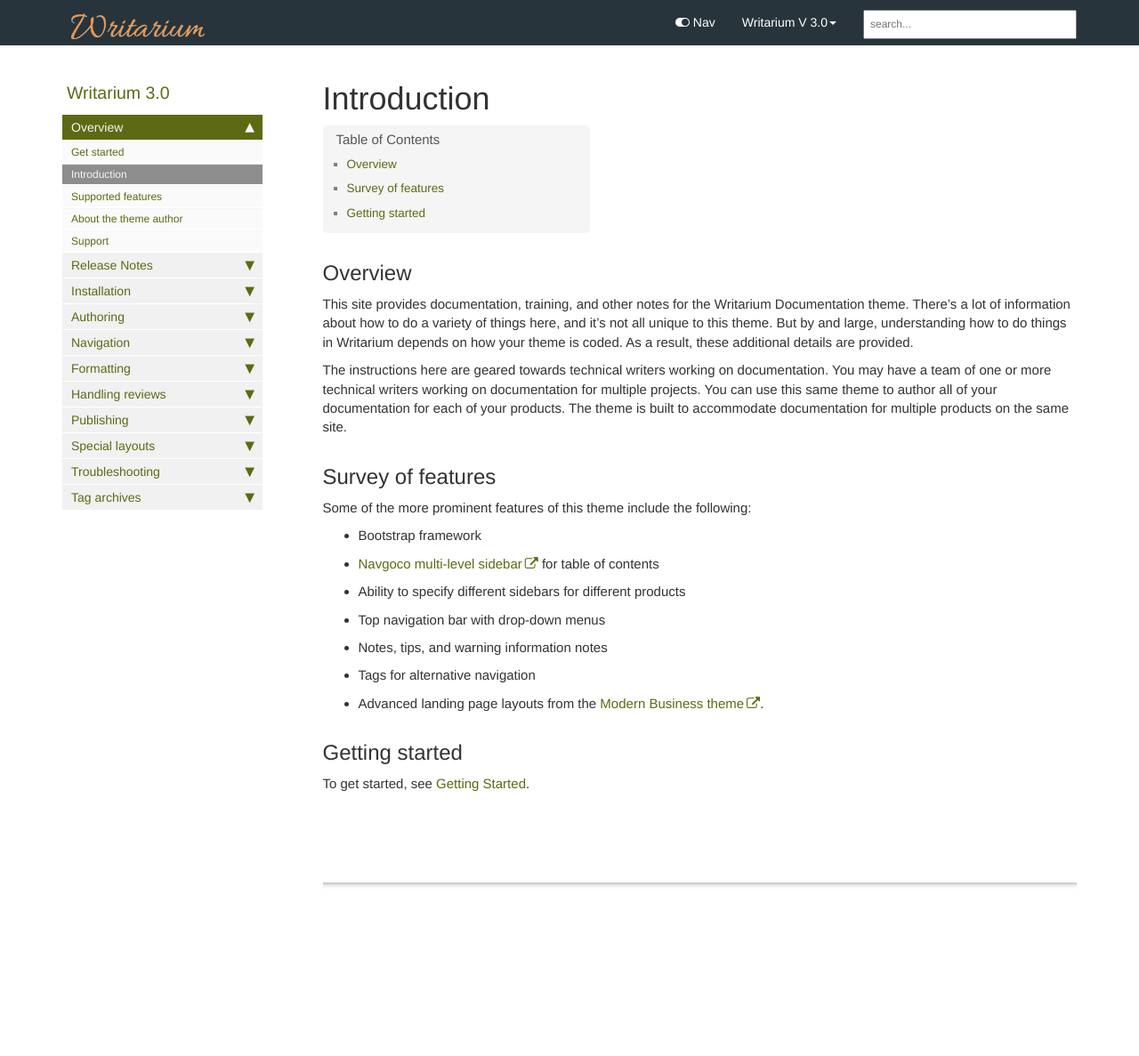
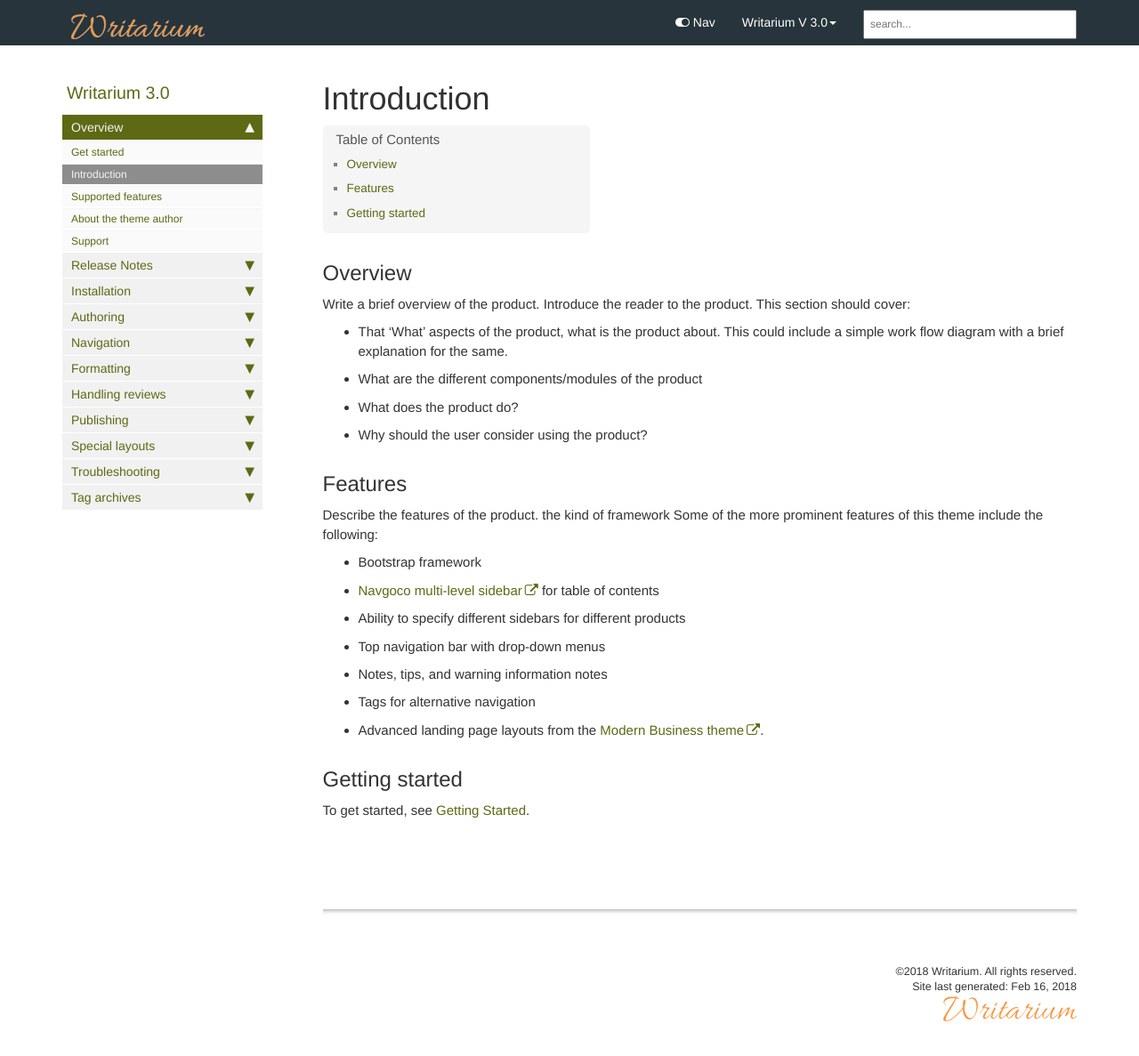
Before and after one commit to erichuang2015/jekyll-kbase, a Jekyll site: the page built from pages/mydoc/mydoc_introduction.md, in a window 1280 px wide and 1208 px high. Shown: the top 1187 px of the window at 89% size. Built offline with Jekyll 4.4.1, drawn with Linux system fonts in a browser that asks for light colours; nearby versions of some CDN libraries; comment, search, counter and statistics services are not loaded.

Commit message:
edited introduction md

```diff
--- a/_includes/footer.html
+++ b/_includes/footer.html
@@ -1,9 +1,9 @@
 <footer>
-  <!--          <div class="row">
+          <div class="row">
                 <div class="col-lg-12 footer">
-               &copy;{{ site.time | date: "%Y"  }} {{site.company_name}}. All rights reservd. <br />
+               &copy;{{ site.time | date: "%Y"  }} {{site.company_name}}. All rights reserved. <br />
 {% if page.last_updated %}<span>Page last updated:</span> {{page.last_updated}}<br/>{% endif %} Site last generated: {{ site.time | date: "%b %-d, %Y"  }} <br />
 <p><img src="{{ "images/logo.png" }}" alt="Writarium"/></p>
                 </div>
-            </div> -->
+            </div>
 </footer>
--- a/pages/mydoc/mydoc_introduction.md
+++ b/pages/mydoc/mydoc_introduction.md
@@ -7,13 +7,16 @@
 
 ## Overview
 
-This site provides documentation, training, and other notes for the Writarium Documentation theme. There's a lot of information about how to do a variety of things here, and it's not all unique to this theme. But by and large, understanding how to do things in Writarium depends on how your theme is coded. As a result, these additional details are provided.
+Write a brief overview of the product. Introduce the reader to the product. This section should cover:
 
-The instructions here are geared towards technical writers working on documentation. You may have a team of one or more technical writers working on documentation for multiple projects. You can use this same theme to author all of your documentation for each of your products. The theme is built to accommodate documentation for multiple products on the same site.
+* That 'What' aspects of the product, what is the product about. This could include a simple work flow diagram with a brief explanation for the same.
+* What are the different components/modules of the product
+* What does the product do?
+* Why should the user consider using the product?
 
-## Survey of features
+## Features
 
-Some of the more prominent features of this theme include the following:
+Describe the features of the product. the kind of framework Some of the more prominent features of this theme include the following:
 
 * Bootstrap framework
 * [Navgoco multi-level sidebar](http://www.komposta.net/article/navgoco) for table of contents
```
